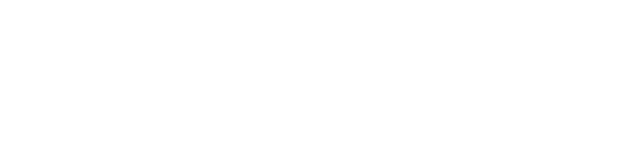
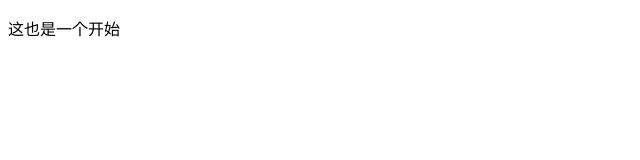
Before and after one commit to meinvjiang/pinyougou, a plain HTML site: page index.html in a window 1280 px wide. Shown: the whole page, without its empty margins (0-640 px from the left). Drawn offline with Linux system fonts and the light colour scheme.

Commit message:
这是一个好玩的修改

```diff
--- a/index.html
+++ b/index.html
@@ -7,6 +7,6 @@
   <title>这个是一个开始</title>
 </head>
 <body>
-
+  <p>这也是一个开始</p>
 </body>
 </html>
```
